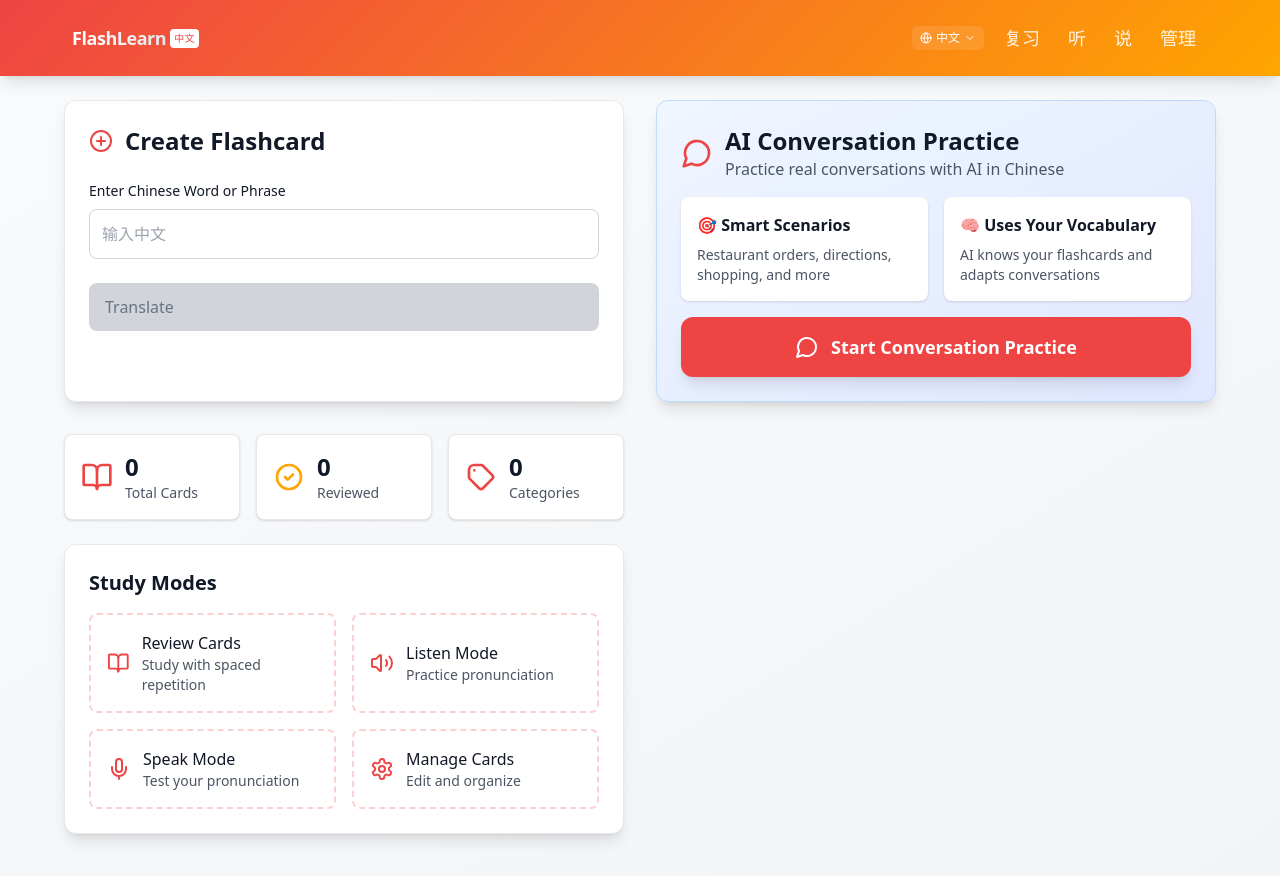
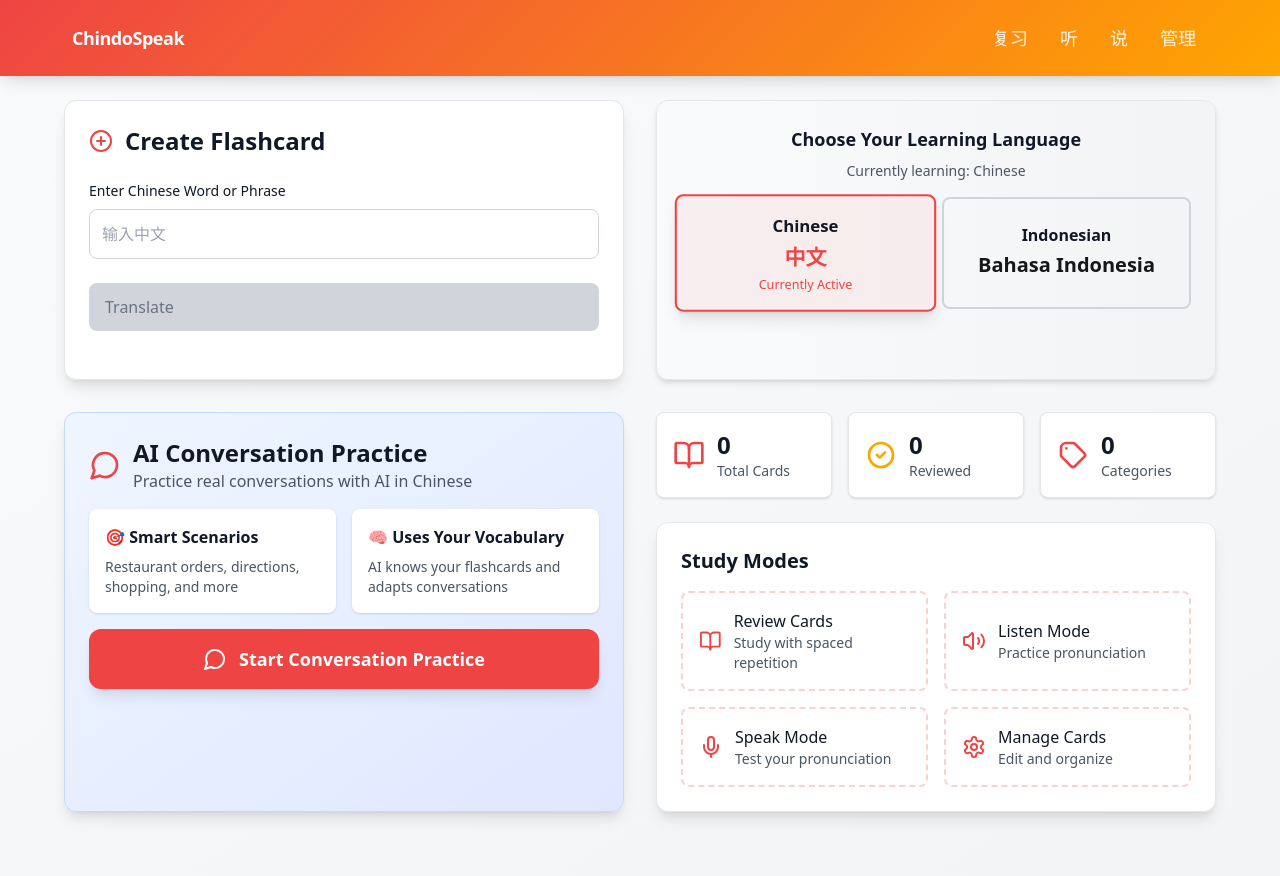
Before and after one commit to WilsonLimSet/chindospeak, a Next.js app: page / in a window 1280 px wide. Built offline with nearby package versions, Linux system fonts and the light colour scheme.

Commit message:
try again

```diff
--- a/app/components/Navigation.tsx
+++ b/app/components/Navigation.tsx
@@ -3,7 +3,6 @@
 import { useState, useEffect } from "react";
 import { usePathname } from "next/navigation";
 import PwaWrapper from "@/shared/components/PwaWrapper";
-import LanguageSwitcher from "@/shared/components/LanguageSwitcher";
 import { useLanguage } from "@/shared/contexts/LanguageContext";
 import Link from "next/link";
 
@@ -41,23 +40,14 @@ export default function Navigation() {
       }}
     >
       <div className="container mx-auto flex justify-between items-center max-w-6xl px-2">
-        <Link href="/">
-          <div className="flex items-center min-w-0 flex-shrink-0">
-            <span className="text-sm sm:text-lg font-bold tracking-tight bg-gradient-to-r from-white to-gray-200 bg-clip-text text-transparent transition-all duration-300 truncate">
-              {config.ui.appName}
-            </span>
-            <span className="ml-1 text-[7px] sm:text-[10px] bg-white px-1 py-0.5 rounded font-medium tracking-wide flex-shrink-0" style={{ color: config.theme.primary }}>
-              {config.nativeName}
-            </span>
-          </div>
+        <Link href="/" className="flex-shrink-0">
+          <span className="text-sm sm:text-lg font-bold tracking-tight text-white">
+            ChindoSpeak
+          </span>
         </Link>
 
-        <div className="flex items-center space-x-1 sm:space-x-2 min-w-0">
-          <div className="hidden md:block flex-shrink-0">
-            <LanguageSwitcher />
-          </div>
-
-          <div className="flex space-x-0.5 sm:space-x-1 overflow-x-auto">
+        <div className="flex items-center space-x-1 sm:space-x-2">
+          <div className="flex space-x-1 sm:space-x-2">
             <NavLink href="/review" current={pathname === "/review"} config={config}>
               {config.ui.navigation.review}
             </NavLink>
@@ -70,10 +60,6 @@ export default function Navigation() {
             <NavLink href="/manage" current={pathname === "/manage"} config={config}>
               {config.ui.navigation.manage}
             </NavLink>
-          </div>
-
-          <div className="md:hidden flex-shrink-0">
-            <LanguageSwitcher />
           </div>
         </div>
       </div>
--- a/app/layout.tsx
+++ b/app/layout.tsx
@@ -5,6 +5,7 @@ import Navigation from "./components/Navigation";
 import OfflineDetector from '@/shared/components/OfflineDetector';
 import InstallPrompt from './components/InstallPrompt';
 import InstallInstructions from './components/InstallInstructions';
+import ConditionalFloatingLanguageSwitcher from '@/shared/components/ConditionalFloatingLanguageSwitcher';
 import { Analytics } from '@vercel/analytics/react';
 import { PwaProvider } from '@/shared/contexts/PwaContext';
 import { LanguageProvider } from '@/shared/contexts/LanguageContext';
@@ -88,6 +89,7 @@ export default function RootLayout({
             <OfflineDetector />
             <InstallPrompt />
             <InstallInstructions />
+            <ConditionalFloatingLanguageSwitcher />
             <Analytics />
           </PwaProvider>
         </LanguageProvider>
--- a/app/page.tsx
+++ b/app/page.tsx
@@ -9,11 +9,12 @@ import { usePwa } from "@/shared/contexts/PwaContext";
 import PwaWrapper from "@/shared/components/PwaWrapper";
 import { Flashcard, Category } from "@/shared/types";
 import isChinese from 'is-chinese';
-import { PlusCircle, BookOpen, Volume2, Mic, Settings, MessageCircle } from 'lucide-react';
+import { PlusCircle, BookOpen, Volume2, Mic, Settings, MessageCircle, Globe } from 'lucide-react';
 import Link from 'next/link';
+import LanguageSwitcher from '@/shared/components/LanguageSwitcher';
 
 export default function HomePage() {
-  const { config, service, currentLanguage } = useLanguage();
+  const { config, service, currentLanguage, switchLanguage, availableLanguages } = useLanguage();
   const { isPwa, showInstallPrompt } = usePwa();
   const [word, setWord] = useState("");
   const [isLoading, setIsLoading] = useState(false);
@@ -374,6 +375,48 @@ export default function HomePage() {
           )}
         </div>
 
+        {/* Language Switcher - Prominent */}
+        <div className="bg-gradient-to-r from-gray-50 to-gray-100 dark:from-gray-800 dark:to-gray-900 p-6 rounded-xl shadow-md border border-gray-200 dark:border-gray-700">
+          <div className="text-center mb-4">
+            <h3 className="text-lg font-semibold text-gray-900 dark:text-white mb-2">Choose Your Learning Language</h3>
+            <p className="text-sm text-gray-600 dark:text-gray-400">Currently learning: {config.name}</p>
+          </div>
+
+          <div className="grid grid-cols-2 gap-3">
+            {availableLanguages.map(({ key, config: langConfig }) => (
+              <button
+                key={key}
+                onClick={() => switchLanguage(key as any)}
+                className={`p-4 rounded-lg border-2 transition-all duration-200 ${
+                  currentLanguage === key
+                    ? 'border-opacity-100 shadow-lg transform scale-105'
+                    : 'border-gray-300 dark:border-gray-600 hover:border-opacity-60'
+                }`}
+                style={{
+                  borderColor: currentLanguage === key ? langConfig.theme.primary : undefined,
+                  backgroundColor: currentLanguage === key ? langConfig.theme.primary + '10' : undefined
+                }}
+              >
+                <div className="text-center">
+                  <h4 className="font-semibold text-gray-900 dark:text-white mb-1">
+                    {langConfig.name}
+                  </h4>
+                  <p className="text-xl font-bold mb-1" style={{
+                    color: currentLanguage === key ? langConfig.theme.primary : undefined
+                  }}>
+                    {langConfig.nativeName}
+                  </p>
+                  {currentLanguage === key && (
+                    <p className="text-xs font-medium" style={{ color: langConfig.theme.primary }}>
+                      Currently Active
+                    </p>
+                  )}
+                </div>
+              </button>
+            ))}
+          </div>
+        </div>
+
         {/* Conversation Feature - Make it prominent */}
         <div className="bg-gradient-to-br from-blue-50 to-indigo-100 dark:from-blue-900 dark:to-indigo-900 p-6 rounded-xl shadow-lg border border-blue-200 dark:border-blue-700">
           <div className="flex items-center mb-4">
--- a/next.config.js
+++ b/next.config.js
@@ -1,15 +1,8 @@
 /** @type {import('next').NextConfig} */
 const nextConfig = {
-  webpack: (config) => {
-    config.module.rules.push({
-      test: /\.md$/,
-      use: 'ignore-loader'
-    });
-    return config;
-  },
   eslint: {
     ignoreDuringBuilds: true,
-  }
+  },
 };
 
 module.exports = nextConfig;
--- /dev/null
+++ b/shared/components/ConditionalFloatingLanguageSwitcher.tsx
@@ -0,0 +1,10 @@
+"use client";
+
+import { usePathname } from 'next/navigation';
+
+export default function ConditionalFloatingLanguageSwitcher() {
+  const pathname = usePathname();
+
+  // Don't show floating button anywhere - users can go to home page to switch languages
+  return null;
+}
--- /dev/null
+++ b/shared/components/FloatingLanguageSwitcher.tsx
@@ -0,0 +1,49 @@
+"use client";
+
+import { useState } from 'react';
+import { Globe, X } from 'lucide-react';
+import { useLanguage } from '@/shared/contexts/LanguageContext';
+import LanguageSwitcher from './LanguageSwitcher';
+
+export default function FloatingLanguageSwitcher() {
+  const [isOpen, setIsOpen] = useState(false);
+  const { config } = useLanguage();
+
+  return (
+    <>
+      {/* Floating Button */}
+      <button
+        onClick={() => setIsOpen(true)}
+        className="fixed bottom-4 right-4 z-50 w-12 h-12 rounded-full shadow-lg flex items-center justify-center text-white transition-all duration-300 hover:scale-110"
+        style={{ backgroundColor: config.theme.primary }}
+        aria-label="Switch Language"
+      >
+        <Globe className="w-6 h-6" />
+      </button>
+
+      {/* Modal Overlay */}
+      {isOpen && (
+        <div className="fixed inset-0 bg-black bg-opacity-50 flex items-center justify-center z-50 p-4">
+          <div className="bg-white dark:bg-gray-800 rounded-xl shadow-xl p-6 w-full max-w-sm">
+            <div className="flex items-center justify-between mb-4">
+              <h3 className="text-lg font-semibold text-gray-900 dark:text-white">Choose Language</h3>
+              <button
+                onClick={() => setIsOpen(false)}
+                className="p-1 rounded-full hover:bg-gray-100 dark:hover:bg-gray-700"
+              >
+                <X className="w-5 h-5 text-gray-500" />
+              </button>
+            </div>
+
+            <div className="space-y-3">
+              <p className="text-sm text-gray-600 dark:text-gray-400">
+                Select which language you want to learn:
+              </p>
+              <LanguageSwitcher onLanguageChange={() => setIsOpen(false)} />
+            </div>
+          </div>
+        </div>
+      )}
+    </>
+  );
+}
--- a/shared/components/LanguageSwitcher.tsx
+++ b/shared/components/LanguageSwitcher.tsx
@@ -4,13 +4,18 @@ import { useState } from 'react';
 import { Globe, ChevronDown } from 'lucide-react';
 import { useLanguage } from '@/shared/contexts/LanguageContext';
 
-export default function LanguageSwitcher() {
+interface LanguageSwitcherProps {
+  onLanguageChange?: () => void;
+}
+
+export default function LanguageSwitcher({ onLanguageChange }: LanguageSwitcherProps = {}) {
   const { currentLanguage, config, switchLanguage, availableLanguages } = useLanguage();
   const [isOpen, setIsOpen] = useState(false);
 
   const handleLanguageSwitch = (languageKey: string) => {
     switchLanguage(languageKey as any);
     setIsOpen(false);
+    onLanguageChange?.();
   };
 
   return (
```
